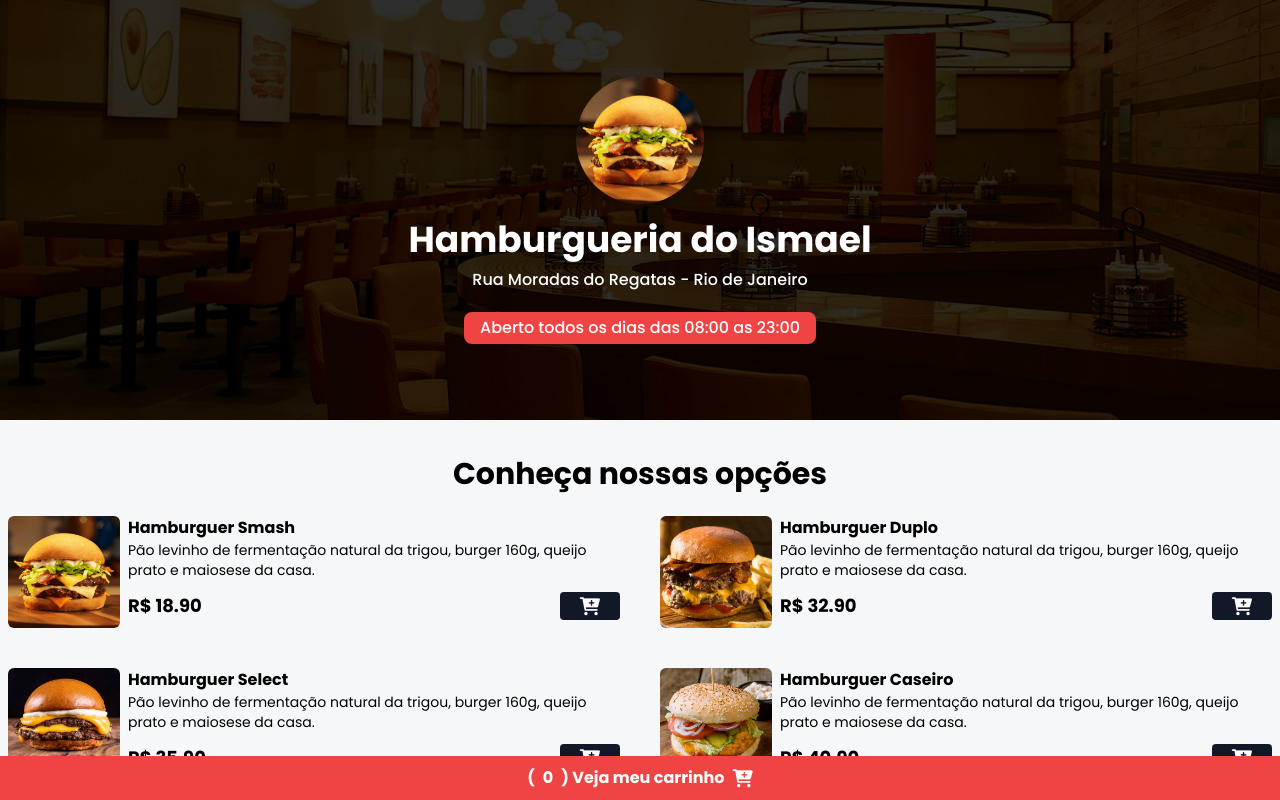
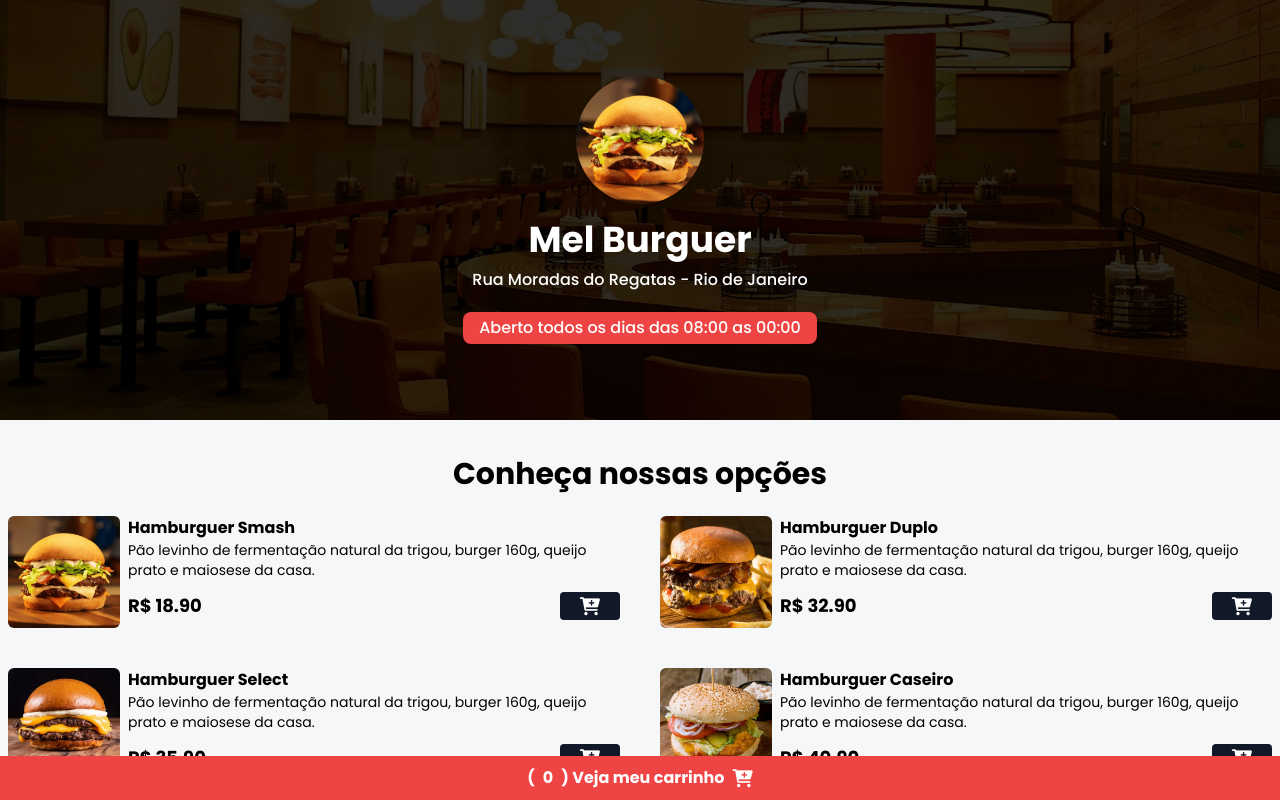
Before and after one commit to Ismaelrdgdev/Pojeto-do-Zero, a website: page index.html in a window 1280 px wide. Shown: the top 800 px of the page. Drawn offline with nearby package versions, Linux system fonts and the light colour scheme.

Commit message:
mudanças
aplicando algumas mudanças

```diff
--- a/index.html
+++ b/index.html
@@ -25,12 +25,12 @@
             <img src="./assets/Imagens/hamb-1.png"
             alt="logo do cardapio"
             class="w-32 h-32 rounded-full shadow-lg hover:scale-110">
-            <h1 class="text-4xl mt-4 mb-2 font-bold text-white ">Hamburgueria do Ismael</h1>
+            <h1 class="text-4xl mt-4 mb-2 font-bold text-white ">Mel Burguer</h1>
             <span class="text-white font-medium">Rua Moradas do Regatas - Rio de Janeiro</span>
 
             <div class="bg-green-600 px-4 py-1 rounded-lg mt-5" id="date-span">
                 <span class="text-white font-medium">
-                    Aberto todos os dias das 08:00 as 23:00
+                    Aberto todos os dias das 08:00 as 00:00
                 </span>
             </div>
 
--- a/script.js
+++ b/script.js
@@ -147,7 +147,7 @@ addressInput.addEventListener("input", function(event){
 //Finalizar pedido
 checkoutBtn.addEventListener("click", function(){
     const isOpen = checkAberto();
-        if(!isOpen){
+       if(!isOpen){
             Toastify({
                 text: "Estamos sem Funcionar no momento.",
                 duration: 3000,
@@ -187,20 +187,21 @@ checkoutBtn.addEventListener("click", function(){
 
 })
 
+//verificar hora e manipulart o card horario
 function checkAberto (){
     const data = new Date();
     const hora = data.getHours();
-    return hora >= 8 && hora < 22;
+    return hora >= 18 && hora < 01;
     //true = O estabelecimento está aberto
 }
 
 const spanItem = document.getElementById("date-span")
 const isOpen = checkAberto();
 
-if (isOpen){
+if(isOpen){
     spanItem.classList.remove("bg-red-500");
-    spanItem.classList.add("bg-green-600");
+    spanItem.classList.add("bg-green-600")
 }else{
-    spanItem.classList.remove("bg-green-600");
-    spanItem.classList.add("bg-red-500");
+    spanItem.classList.remove("bg-green-600")
+    spanItem.classList.add("bg-red-500")
 }
--- a/tailwind.config.js
+++ b/tailwind.config.js
@@ -7,7 +7,7 @@ module.exports = {
 		},
 		extend: {
 			backgroundImage: {
-				home: "url('/assets/imagens/bg.png')",
+				home: "url('/assets/Imagens/bg.png')",
 			},
 		},
 	},
```
Also changed, not shown: styles/output.css.
